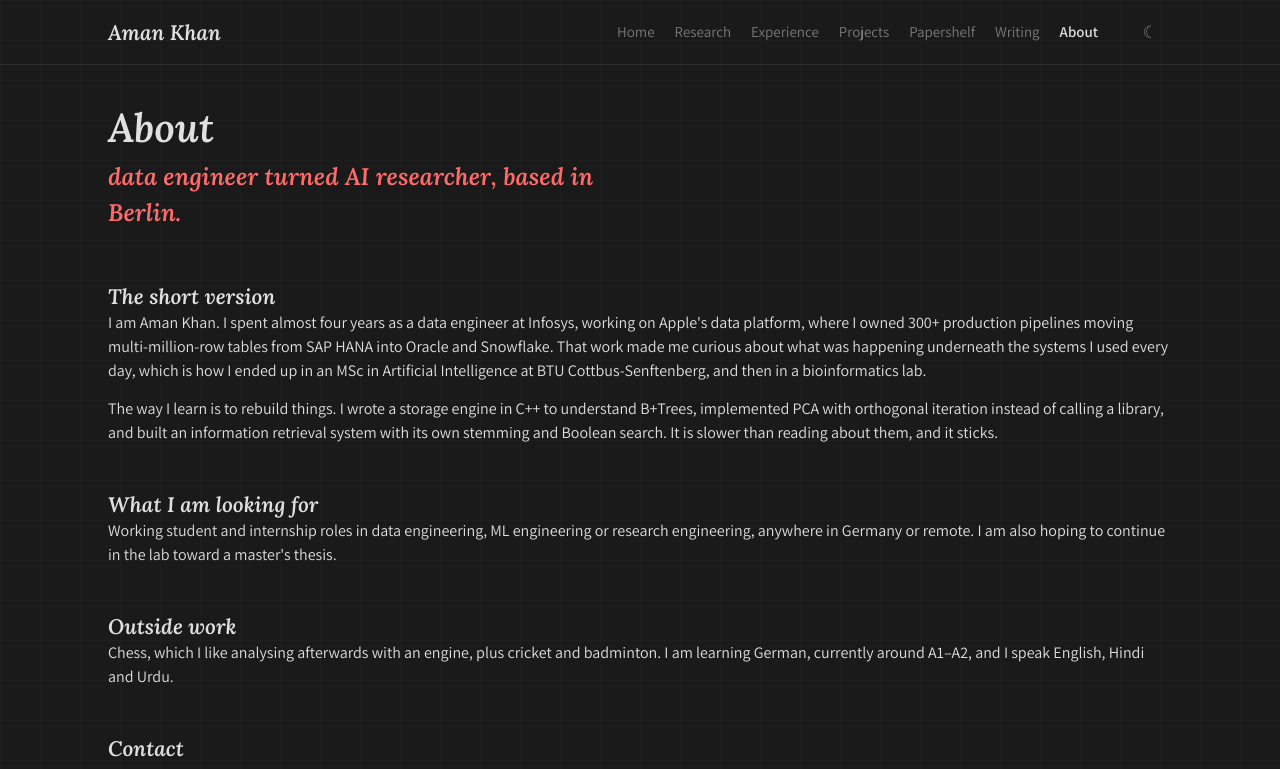
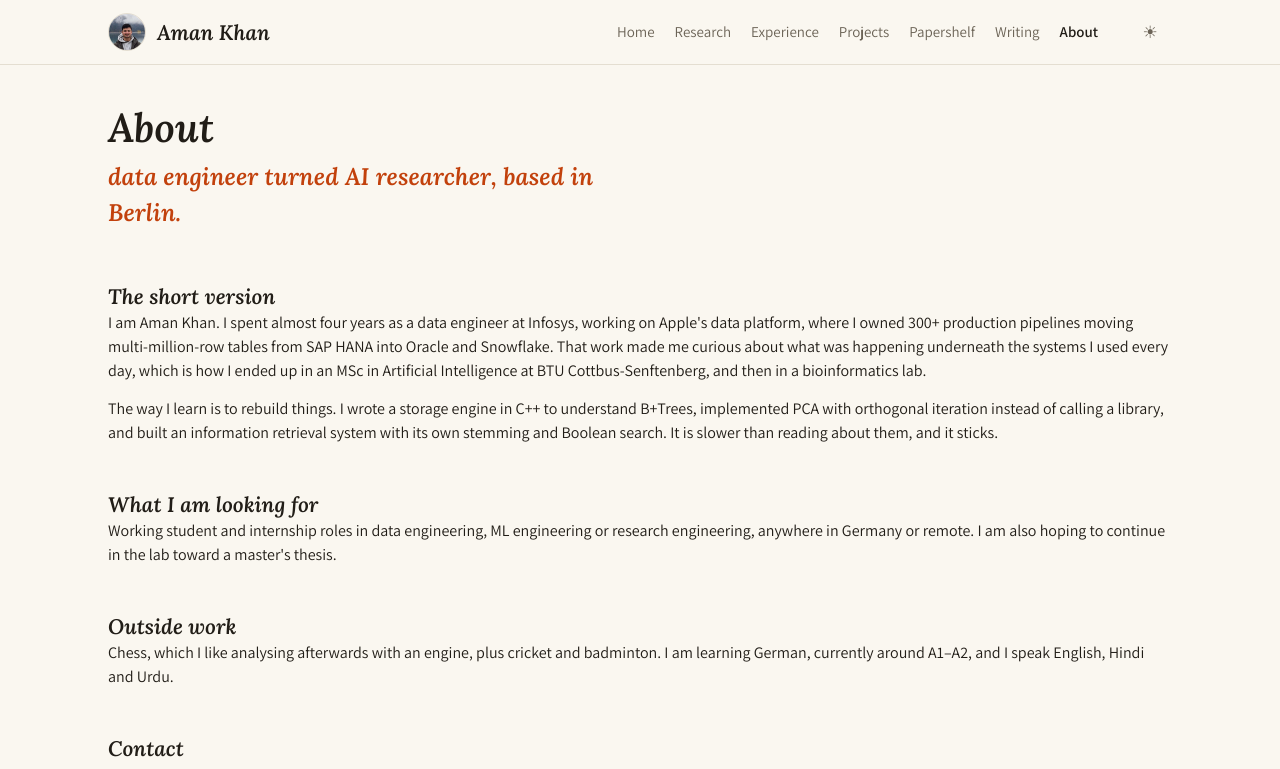
Before and after one commit to aman7kh8an6/aman7kh8an6.github.io, a plain HTML site: page about.html in a window 1280 px wide. Both pictures are taken after a click on the button "Switch between light and dark". Shown: the top 769 px of the page. Drawn offline with Linux system fonts and the light colour scheme.

Commit message:
Amber dark / warm paper light, flat background, header avatar

```diff
--- a/about.html
+++ b/about.html
@@ -10,7 +10,7 @@
 </head>
 <body>
 <header><div class="col">
-  <a class="name" href="index.html">Aman Khan</a>
+  <a class="brand" href="index.html"><img class="avatar" src="avatar.jpg" alt="" width="38" height="38"><span class="name">Aman Khan</span></a>
   <nav aria-label="Site"><a href="index.html">Home</a><a href="research.html">Research</a><a href="experience.html">Experience</a><a href="projects.html">Projects</a><a href="papershelf.html">Papershelf</a><a href="writing.html">Writing</a><a href="about.html" aria-current="page">About</a></nav>
   <button class="theme" type="button" id="themeBtn" aria-label="Switch between light and dark"><span class="moon">&#9790;</span><span class="sun">&#9728;</span></button>
 </div></header>
--- a/site.css
+++ b/site.css
@@ -5,26 +5,23 @@
    LAYOUT: one wide ruled column, sections as heading + lead line + list, two columns where they pair. */
 :root{
   color-scheme:dark light;
-  --bg:#1a1a1a;--ink:#e0e0e0;--soft:#7a7a7a;--line:#2e2e2e;--card:#222;--cardhi:#262626;
-  --coral:#ff6b6b;--count:#fa4b4b;--link:#7aa2f7;--white:#fff;
-  --grid:rgba(255,255,255,.02);
+  --bg:#16181c;--ink:#e6e8ea;--soft:#848c96;--line:#262a30;--card:#1c1f24;--cardhi:#20242a;
+  --coral:#f0b429;--count:#e8902c;--link:#86b3ff;--white:#fff;
   --mono:ui-monospace,SFMono-Regular,Menlo,Consolas,monospace;
 }
 :root[data-theme=light]{
   color-scheme:light;
-  --bg:#faf9f6;--ink:#1f1f1f;--soft:#6e6e6e;--line:#e3e0d9;--card:#fff;--cardhi:#fffdf8;
-  --coral:#d94848;--count:#d92020;--link:#2b55c4;--white:#111;--grid:rgba(0,0,0,.035);
+  --bg:#faf7f0;--ink:#211d17;--soft:#6b6356;--line:#e4ded1;--card:#fffdf8;--cardhi:#fffbf2;
+  --coral:#c2410c;--count:#b91c1c;--link:#1d4ed8;--white:#15110c;
 }
 @media (prefers-color-scheme: light){:root:not([data-theme=dark]){
   color-scheme:light;
-  --bg:#faf9f6;--ink:#1f1f1f;--soft:#6e6e6e;--line:#e3e0d9;--card:#fff;--cardhi:#fffdf8;
-  --coral:#d94848;--count:#d92020;--link:#2b55c4;--white:#111;--grid:rgba(0,0,0,.035);
+  --bg:#faf7f0;--ink:#211d17;--soft:#6b6356;--line:#e4ded1;--card:#fffdf8;--cardhi:#fffbf2;
+  --coral:#c2410c;--count:#b91c1c;--link:#1d4ed8;--white:#15110c;
 }}
 *{box-sizing:border-box;min-width:0}
 body{
-  margin:0;background-color:var(--bg);color:var(--ink);
-  background-image:linear-gradient(var(--grid) 1px,transparent 1px),linear-gradient(90deg,var(--grid) 1px,transparent 1px);
-  background-size:40px 40px,40px 40px;
+  margin:0;background:var(--bg);color:var(--ink);
   font:16px/1.5 Assistant,system-ui,-apple-system,"Segoe UI",sans-serif;overflow-x:clip;
 }
 .col{max-width:1120px;margin:0 auto;padding:0 28px}
@@ -43,7 +40,11 @@ p{margin:0 0 14px}
 /* header */
 header{border-bottom:1px solid var(--line)}
 header .col{display:flex;align-items:center;gap:26px;min-height:64px;flex-wrap:wrap;padding-block:10px}
-header .name{font:italic 600 21px Lora,Georgia,serif;color:var(--ink);margin-right:auto}
+header .avatar{width:38px;height:38px;border-radius:50%;object-fit:cover;flex:none;
+  border:1px solid var(--line);display:block}
+header .brand{display:flex;align-items:center;gap:11px;margin-right:auto;text-decoration:none}
+header .brand:hover{text-decoration:none}
+header .name{font:italic 600 21px Lora,Georgia,serif;color:var(--ink)}
 header .name:hover{text-decoration:none}
 nav{display:flex;flex-wrap:wrap;gap:4px 20px}
 nav a{color:var(--soft);font-size:15px;padding:6px 0}
```
Also changed, not shown: experience.html (+1 -1 lines), index.html (+1 -1 lines), papershelf.html (+1 -1 lines), projects.html (+1 -1 lines), research.html (+1 -1 lines), writing.html (+1 -1 lines), avatar.jpg (added).
